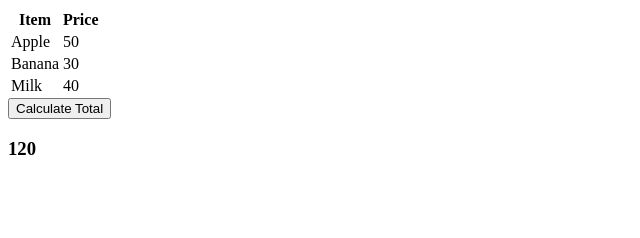
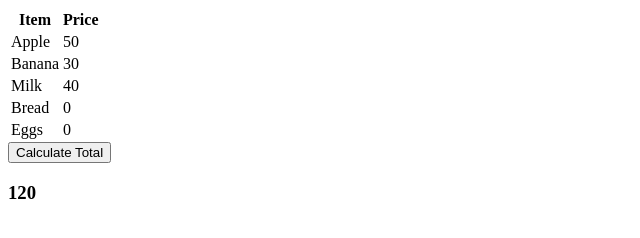
Before and after one commit to acciojob/grofers-checkout-gkraj12, a website: page main.html in a window 1280 px wide. Both pictures are taken after a click on the button "Calculate Total". Shown: the whole page, without its empty margins (0-640 px from the left). Drawn offline with Linux system fonts and the light colour scheme.

Commit message:
created a submission

```diff
--- a/main.html
+++ b/main.html
@@ -23,6 +23,14 @@
       <td class="item">Milk</td>
       <td class="prices">40</td>
     </tr>
+    <tr>
+      <td class="item">Bread</td>
+      <td class="prices">0</td>
+    </tr>
+    <tr>
+      <td class="item">Eggs</td>
+      <td class="prices">0</td>
+    </tr>
   </table>
 
   <button>Calculate Total</button>
@@ -33,7 +41,7 @@
     const button = document.querySelector("button");
     const ans = document.getElementById("ans");
 
-  const originalPrices = Array.from(priceCells).map((cell) =>
+    const originalValues = Array.from(priceCells).map((cell) =>
       cell.textContent.trim()
     );
 
@@ -41,15 +49,14 @@
       let total = 0;
 
       priceCells.forEach((cell, index) => {
-      const currentText = cell.textContent.trim();
-      const originalText = originalPrices[index];
+        const current = cell.textContent.trim();
+        const original = originalValues[index];
 
         let value;
-
-      if (currentText.startsWith(originalText) && currentText !== originalText) {
-        value = Number(currentText.slice(originalText.length));
+        if (current === original) {
+          value = Number(original);
         } else {
-        value = Number(currentText);
+          value = Number(current.slice(original.length));
         }
 
         total += value;
@@ -58,6 +65,5 @@
       ans.textContent = total;
     });
   </script>
-
 </body>
 </html>
```
Lines whose indentation alone changed are shown as unchanged.
